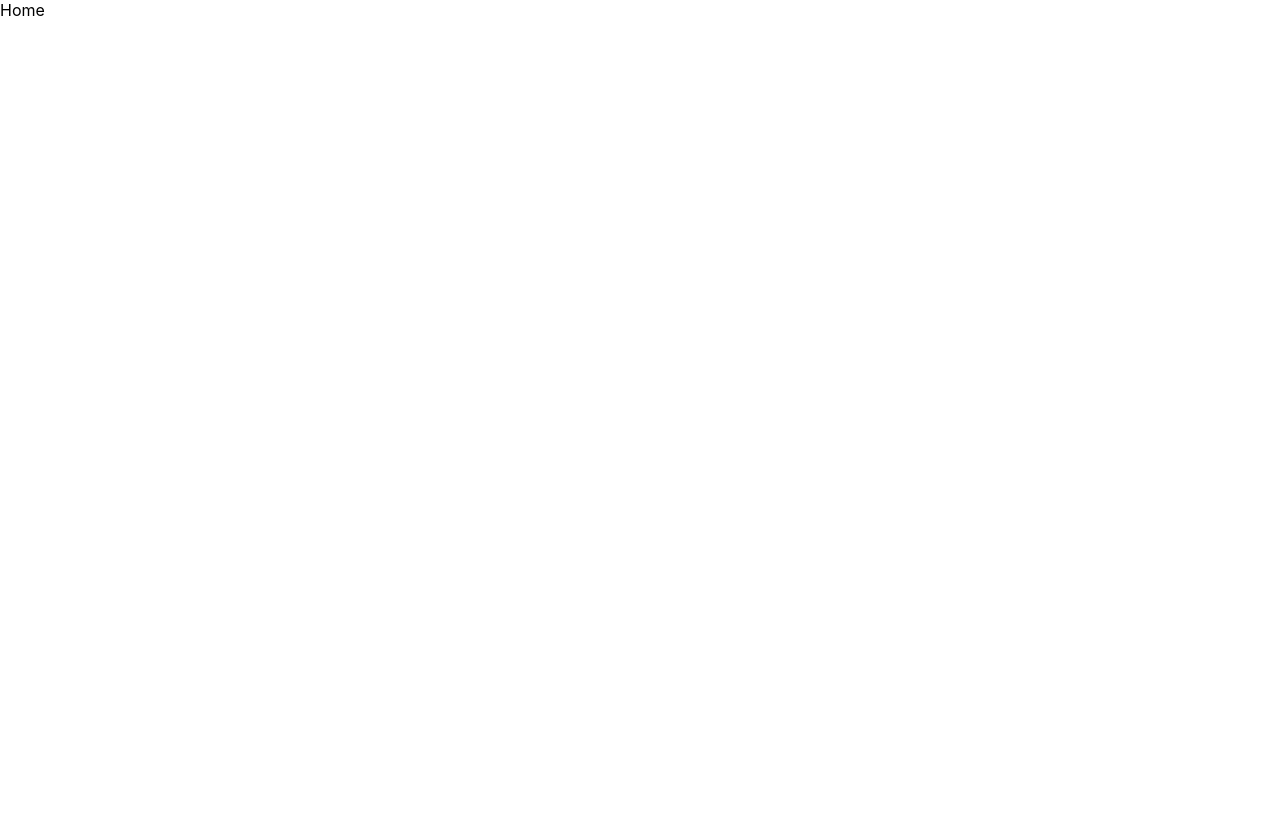
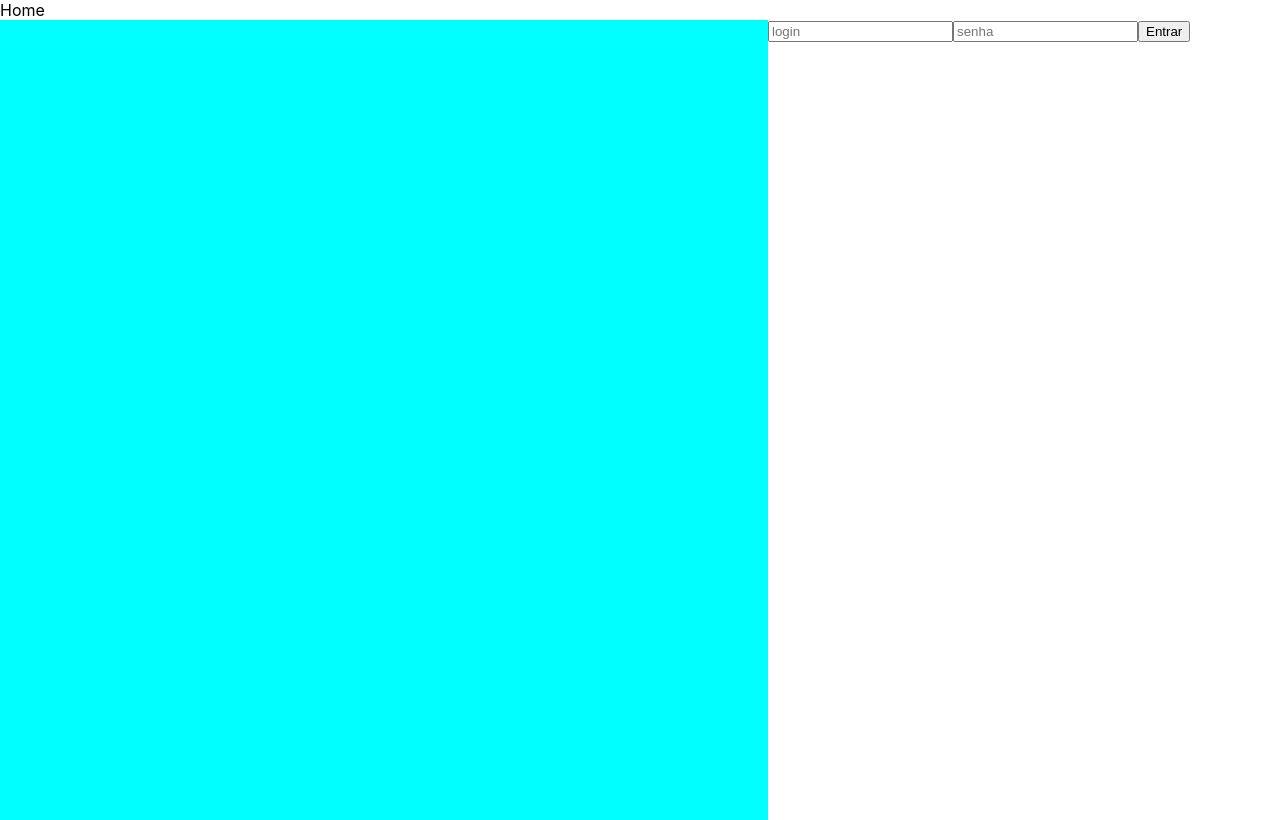
Before and after one commit to artphil/status-pro-front, a React (Create React App) app: page / in a window 1280 px wide. Built offline with nearby package versions, Linux system fonts and the light colour scheme.

Commit message:
FEAT: create login logout simple

```diff
--- /dev/null
+++ b/src/components/Login/index.tsx
@@ -0,0 +1,22 @@
+import { useState } from "react";
+
+
+function Login() {
+    const [userName, setUserName] = useState("");
+
+    function login() {
+        localStorage.setItem('token', userName)
+        window.location.reload()
+    }
+
+    return (<div>
+        <input type="text" placeholder="login"
+            onChange={event => setUserName(event.target.value)} />
+        <input type="password" placeholder="senha" />
+        <button
+            onClick={login}
+        >Entrar</button>
+    </div>);
+}
+
+export default Login;
--- /dev/null
+++ b/src/components/Logout/Logout.tsx
@@ -0,0 +1,13 @@
+function Logout() {
+    function logout() {
+        localStorage.removeItem('token')
+        window.location.reload()
+    }
+    return (
+        <button
+        onClick={logout}
+        >Logout</button>
+     );
+}
+
+export default Logout;
--- /dev/null
+++ b/src/pages/Home/LoginPage/index.tsx
@@ -0,0 +1,15 @@
+import Login from "components/Login";
+
+import { Content, Main } from "./style";
+
+
+function LoginPage() {
+    return (
+        <Main>
+            <Content></Content>
+            <Login />
+        </Main>
+    );
+}
+
+export default LoginPage;
--- /dev/null
+++ b/src/pages/Home/LoginPage/style.ts
@@ -0,0 +1,13 @@
+import styled from "styled-components";
+
+
+export const Main = styled.main`
+display: flex;
+height: 100vh;
+    width: 100vw;
+`
+
+export const Content = styled.section`
+background-color: aqua;
+width: 60%;
+`
--- a/src/pages/Home/index.tsx
+++ b/src/pages/Home/index.tsx
@@ -1,6 +1,21 @@
+import LoginPage from "./LoginPage";
+import Logout from 'components/Logout/Logout';
+
 function Home() {
+    const user = localStorage.getItem('token');
+
+    function getHomePage() {
+        return (
+            user?
+            <div>Usuario logado
+                <Logout></Logout></div>: <LoginPage/>
+            )
+    }
     return (
-        <div>Home</div>
+        <>Home
+            {getHomePage()}
+
+        </>
      );
 }
 
--- a/tsconfig.json
+++ b/tsconfig.json
@@ -18,7 +18,8 @@
     "resolveJsonModule": true,
     "isolatedModules": true,
     "noEmit": true,
-    "jsx": "react-jsx"
+    "jsx": "react-jsx",
+    "baseUrl": "src"
   },
   "include": [
     "src"
```
Also changed, not shown: src/pages/Home/Login/index.tsx (deleted, +0 -9 lines).
